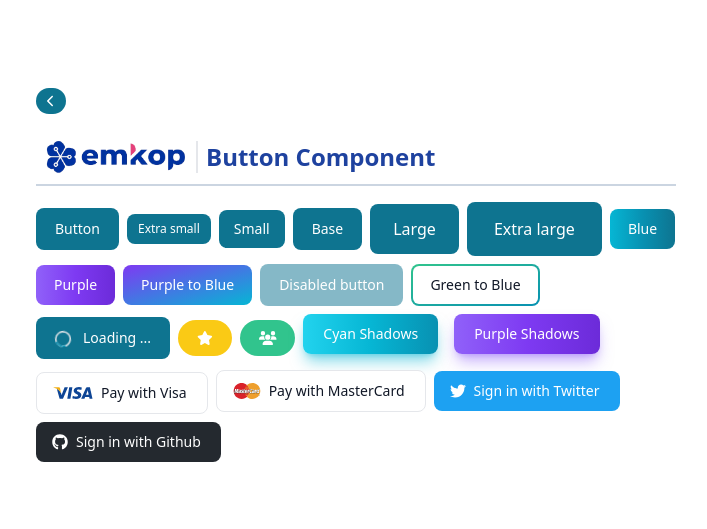
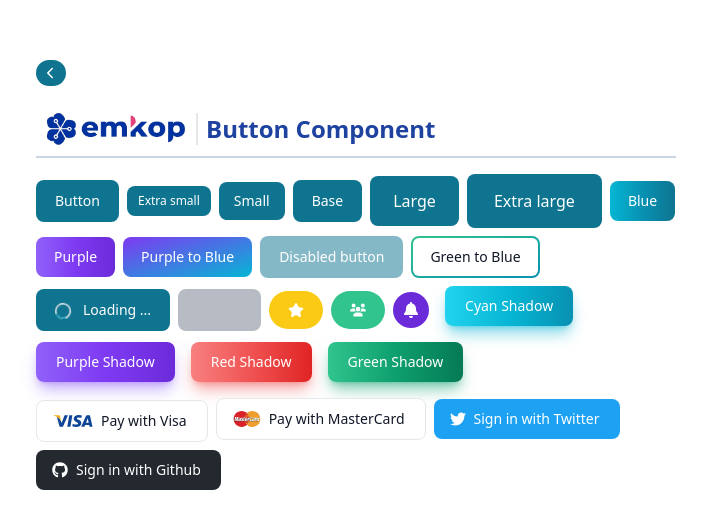
Before and after one commit to AkbarAngkasa/web-chatbox-layout, a React (Create React App) app: page /component-button in a window 1280 px wide. Shown: the part 121-650 px from the top of the page, without its empty margins (284-991 px from the left). Built offline with nearby package versions, Linux system fonts and the light colour scheme.

Commit message:
add buttons

```diff
--- a/src/components/breadcrumbs/Btn.jsx
+++ b/src/components/breadcrumbs/Btn.jsx
@@ -19,7 +19,7 @@
 //     )
 // }
 
-import { faChevronLeft, faStar, faUsers } from '@fortawesome/free-solid-svg-icons';
+import { faChevronLeft, faStar, faUsers, faBell } from '@fortawesome/free-solid-svg-icons';
 import { FontAwesomeIcon } from '@fortawesome/react-fontawesome';
 import { Button, Spinner } from 'flowbite-react';
 import { Link } from 'react-router-dom';
@@ -97,19 +97,29 @@ export default function Btn() {
                     </div>
                     Loading ...
                 </Button>
+                <Button
+                    className='animate-pulse bg-gray-400 hover:bg-gray-400'
+                >
+                    <span className='invisible'>Button</span>
+                </Button>
 
                 {/* Btn Pil */}
                 <Button pill={true} className='rounded-full bg-yellow-300 hover:bg-yellow-400'>
-                    <FontAwesomeIcon icon={faStar}/>
+                    <FontAwesomeIcon icon={faStar} className='w-4 h-4'/>
                 </Button>
                 <Button pill={true} className='rounded-full bg-green-400 hover:bg-green-500'>
-                    <FontAwesomeIcon icon={faUsers}/>
+                    <FontAwesomeIcon icon={faUsers} className='w-4 h-4'/>
                 </Button>
+                <button type="button" className="text-white bg-purple-700 hover:bg-purple-800 focus:ring-4 focus:outline-none focus:ring-blue-300 font-medium rounded-full text-sm p-2.5 text-center inline-flex items-center mr-2 dark:bg-blue-600 dark:hover:bg-blue-700 dark:focus:ring-blue-800">
+                    {/* <svg aria-hidden="true" className="w-4 h-4" fill="currentColor" viewBox="0 0 20 20" xmlns="http://www.w3.org/2000/svg"><path fill-rule="evenodd" d="M10.293 3.293a1 1 0 011.414 0l6 6a1 1 0 010 1.414l-6 6a1 1 0 01-1.414-1.414L14.586 11H3a1 1 0 110-2h11.586l-4.293-4.293a1 1 0 010-1.414z" clip-rule="evenodd"></path></svg> */}
+                    <FontAwesomeIcon icon={faBell} className='w-4 h-4'/>
+                </button>
 
                 {/* Btn Colored Shadows */}
-                <button type="button" className="text-white bg-gradient-to-r from-cyan-400 via-cyan-500 to-cyan-600 hover:bg-gradient-to-br focus:ring-4 focus:outline-none focus:ring-cyan-300 dark:focus:ring-cyan-800 shadow-lg shadow-cyan-500/50 dark:shadow-lg dark:shadow-cyan-800/80 font-medium rounded-lg text-sm px-5 py-2.5 text-center mr-2 mb-2">Cyan Shadows</button>
-                <button type="button" className="text-white bg-gradient-to-r from-purple-500 via-purple-600 to-purple-700 hover:bg-gradient-to-br focus:ring-4 focus:outline-none focus:ring-purple-300 dark:focus:ring-purple-800 shadow-lg shadow-purple-500/50 dark:shadow-lg dark:shadow-purple-800/80 font-medium rounded-lg text-sm px-5 py-2.5 text-center mr-2 mb-2">Purple Shadows</button>
-
+                <button type="button" className="text-white bg-gradient-to-r from-cyan-400 via-cyan-500 to-cyan-600 hover:bg-gradient-to-br focus:ring-4 focus:outline-none focus:ring-cyan-300 dark:focus:ring-cyan-800 shadow-lg shadow-cyan-500/50 dark:shadow-lg dark:shadow-cyan-800/80 font-medium rounded-lg text-sm px-5 py-2.5 text-center mr-2 mb-2">Cyan Shadow</button>
+                <button type="button" className="text-white bg-gradient-to-r from-purple-500 via-purple-600 to-purple-700 hover:bg-gradient-to-br focus:ring-4 focus:outline-none focus:ring-purple-300 dark:focus:ring-purple-800 shadow-lg shadow-purple-500/50 dark:shadow-lg dark:shadow-purple-800/80 font-medium rounded-lg text-sm px-5 py-2.5 text-center mr-2 mb-2">Purple Shadow</button>
+                <button type="button" className="text-white bg-gradient-to-r from-red-400 via-red-500 to-red-600 hover:bg-gradient-to-br focus:ring-4 focus:outline-none focus:ring-red-300 dark:focus:ring-red-800 shadow-lg shadow-red-500/50 dark:shadow-lg dark:shadow-red-800/80 font-medium rounded-lg text-sm px-5 py-2.5 text-center mr-2 mb-2">Red Shadow</button>
+                <button type="button" className="text-white bg-gradient-to-r from-green-400 via-green-500 to-green-600 hover:bg-gradient-to-br focus:ring-4 focus:outline-none focus:ring-green-300 dark:focus:ring-green-800 shadow-lg shadow-green-500/50 dark:shadow-lg dark:shadow-green-800/80 font-medium rounded-lg text-sm px-5 py-2.5 text-center mr-2 mb-2">Green Shadow</button>
                 <div>
                     {/* Btn Payment */}
                     <button type="button" className="text-gray-900 bg-white hover:bg-gray-100 border border-gray-200 focus:ring-4 focus:outline-none focus:ring-gray-100 font-medium rounded-lg text-sm px-5 py-2.5 text-center inline-flex items-center dark:focus:ring-gray-800 dark:bg-white dark:border-gray-700 dark:text-gray-900 dark:hover:bg-gray-200 mr-2 mb-2">
```
